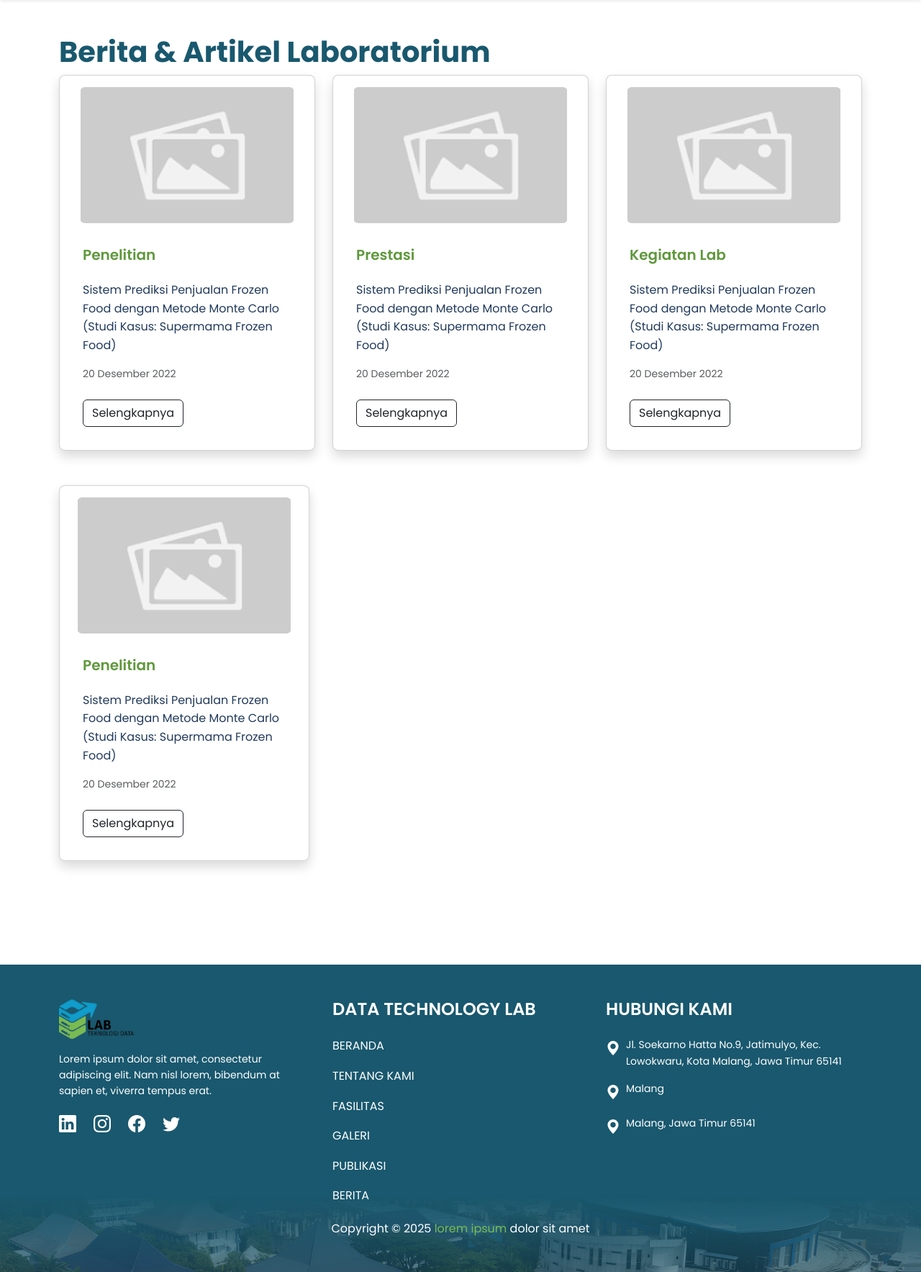
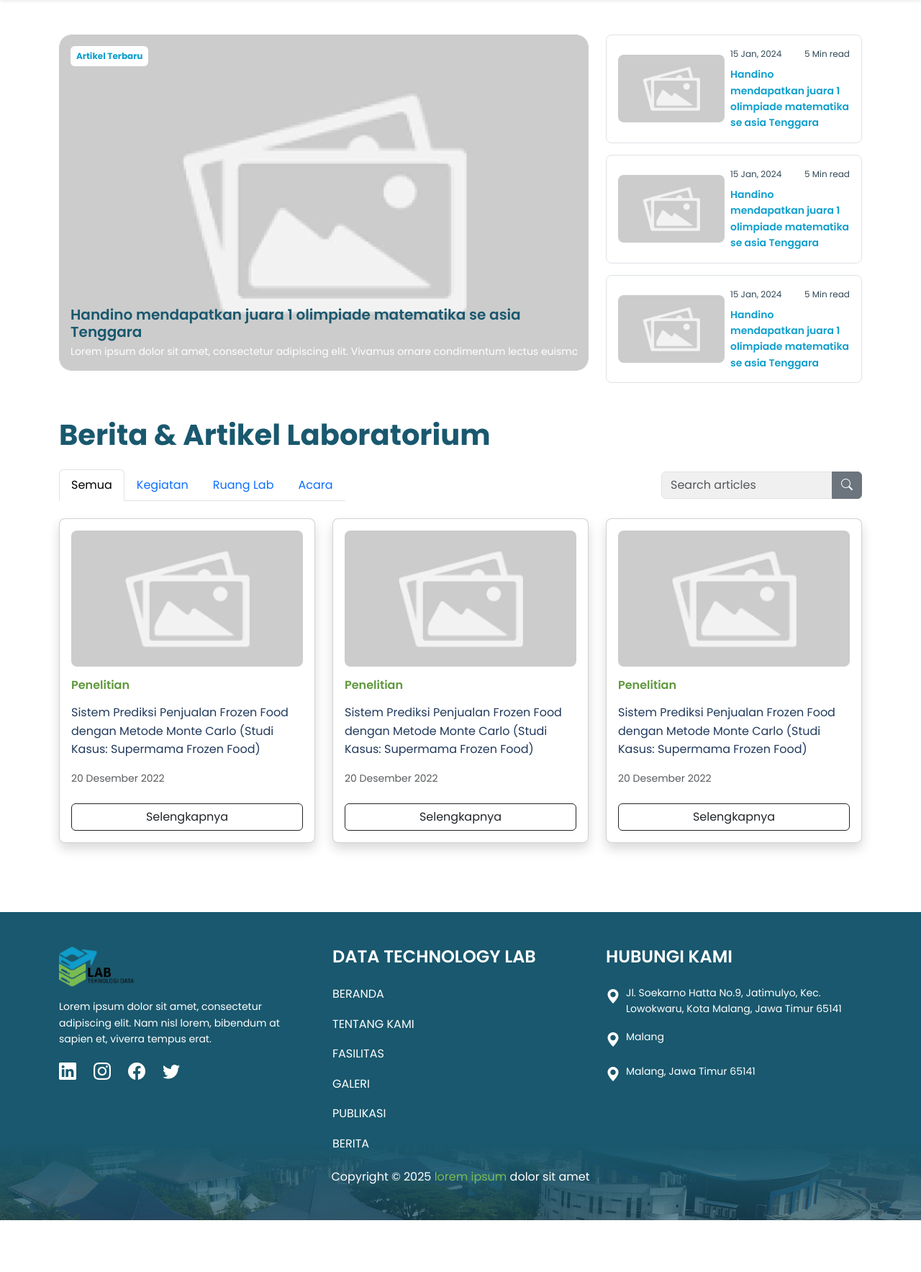
Before and after one commit to fauzanmuh/lab-dt, a PHP site: page /news in a window 1280 px wide. Shown: the part 66-1833 px from the top of the page at 72% size. After the commit the page ends 1761 px from the top, so only its background shows below. Run offline with PHP 8.4, Linux system fonts and the light colour scheme.

Commit message:
feat: add news page

```diff
--- a/app/Views/news.php
+++ b/app/Views/news.php
@@ -1,75 +1,150 @@
 <section class="bg-white" style="min-height: 100vh;">
     <div class="container py-5">
+
+        <div class="row g-4 mb-5">
+            <div class="col-12 col-lg-7 col-xl-8">
+                <div class="position-relative overflow-hidden rounded-4">
+                    <img src="/assets/images/frame.png" alt="" class="w-100 img-fluid rounded-4">
+                    <span class="position-absolute top-0 start-0 m-3 p-2 badge bg-white" style="color: #0F9ECC;">
+                        Artikel Terbaru
+                    </span>
+
+                    <!-- Content -->
+                    <div class="position-absolute bottom-0 start-0 end-0 p-3 text-white text-wrap">
+                        <h5 class="fw-semibold mb-1">
+                            Handino mendapatkan juara 1 olimpiade matematika se asia Tenggara
+                        </h5>
+                        <p class="mb-0 small text-truncate">
+                            Lorem ipsum dolor sit amet, consectetur adipiscing elit. Vivamus ornare condimentum lectus
+                            euismod porttitor. Suspendisse ultricies velit tellus, quis porta quam mollis. Lorem ipsum
+                            dolor sit amet consectetur adipisicing elit. Inventore facilis itaque illo odio voluptate
+                            nobis nihil facere labore. Minus tenetur enim commodi dignissimos obcaecati aliquam ipsum
+                            architecto nostrum fugit vitae?
+                        </p>
+                    </div>
+                </div>
+            </div>
+            <div class="col-12 col-lg-5 col-xl-4 d-flex flex-column gap-3">
+                <div class="border rounded-3 p-3 d-flex align-items-center gap-2">
+                    <img src="/assets/images/frame.png" alt="News Image" class="rounded-3"
+                        style="width: 148px; height: auto; object-fit: cover;">
+                    <div class="d-flex flex-column justify-content-between">
+                        <div class="d-flex justify-content-between align-items-center mb-2" style="font-size: 12px;">
+                            <p class="m-0">15 Jan, 2024</p>
+                            <p class="m-0">5 Min read</p>
+                        </div>
+                        <p class="m-0 fw-semibold" style="font-size: 14px; color: #0F9ECC;">Handino mendapatkan juara 1
+                            olimpiade
+                            matematika se asia Tenggara</p>
+                    </div>
+                </div>
+                <div class="border rounded-3 p-3 d-flex align-items-center gap-2">
+                    <img src="/assets/images/frame.png" alt="News Image" class="rounded-3"
+                        style="width: 148px; height: auto; object-fit: cover;">
+                    <div class="d-flex flex-column justify-content-between">
+                        <div class="d-flex justify-content-between align-items-center mb-2" style="font-size: 12px;">
+                            <p class="m-0">15 Jan, 2024</p>
+                            <p class="m-0">5 Min read</p>
+                        </div>
+                        <p class="m-0 fw-semibold" style="font-size: 14px; color: #0F9ECC;">Handino mendapatkan juara 1
+                            olimpiade
+                            matematika se asia Tenggara</p>
+                    </div>
+                </div>
+                <div class="border rounded-3 p-3 d-flex align-items-center gap-2">
+                    <img src="/assets/images/frame.png" alt="News Image" class="rounded-3"
+                        style="width: 148px; height: auto; object-fit: cover;">
+                    <div class="d-flex flex-column justify-content-between">
+                        <div class="d-flex justify-content-between align-items-center mb-2" style="font-size: 12px;">
+                            <p class="m-0">15 Jan, 2024</p>
+                            <p class="m-0">5 Min read</p>
+                        </div>
+                        <p class="m-0 fw-semibold" style="font-size: 14px; color: #0F9ECC;">Handino mendapatkan juara 1
+                            olimpiade
+                            matematika se asia Tenggara</p>
+                    </div>
+                </div>
+            </div>
+        </div>
+
         <h2 class="text-vision-gradient" style="font-size: 40px; font-weight: bold;">Berita & Artikel Laboratorium
         </h2>
 
+        <div class="d-flex justify-content-between align-items-center my-4">
+            <ul class="nav nav-tabs gallery-tabs justify-content-start">
+                <li class="nav-item">
+                    <a class="nav-link active" href="#">Semua</a>
+                </li>
+                <li class="nav-item">
+                    <a class="nav-link" href="#">Kegiatan</a>
+                </li>
+                <li class="nav-item">
+                    <a class="nav-link" href="#">Ruang Lab</a>
+                </li>
+                <li class="nav-item">
+                    <a class="nav-link" href="#">Acara</a>
+                </li>
+            </ul>
+            <div class="input-group w-25">
+                <input type="text" class="form-control" style="background-color: #F0F0F0;" placeholder="Search articles"
+                    aria-label="Search" aria-describedby="button-search">
+                <button class="btn btn-secondary" type="submit" id="button-search">
+                    <i class="bi bi-search"></i>
+                </button>
+            </div>
+        </div>
+
         <div class="row g-4 mb-5">
-        <div class="col-12 col-md-6 col-xl-4">
+            <div class="col-lg-4">
                 <div class="card shadow rounded-3 p-3 card-news">
                     <div class="text-center">
-                    <img src="/assets/images/frame.png" alt="Facility Image" class="mx-auto d-block"
-                    style="width: 296px; height: 189px; object-fit: cover;">
+                        <img src="/assets/images/frame.png" alt="Facility Image" class="w-100 rounded-3"
+                            style="height: 189px; object-fit: cover;">
                     </div>
-                <div class="card-body text-start">
-                    <h5 class="card-title fw-semibold py-3" style="color: #5F983C;">Penelitian</h5>
+                    <div class="card-body text-start p-0">
+                        <h5 class="card-title fw-semibold py-3 fs-6 m-0" style="color: #5F983C;">Penelitian</h5>
                         <p class="card-text all-text-gradient">
                             Sistem Prediksi Penjualan Frozen Food dengan Metode Monte Carlo
                             (Studi Kasus: Supermama Frozen Food)
                         </p>
                         <p class="text-muted small mt-2">20 Desember 2022</p>
-                    <a href="#" class="btn btn-outline-dark mt-2">Selengkapnya</a>
+                        <a href="#" class="btn btn-outline-dark mt-2 w-100">Selengkapnya</a>
                     </div>
                 </div>
             </div>
-        <div class="col-12 col-md-6 col-xl-4">
+            <div class="col-lg-4">
                 <div class="card shadow rounded-3 p-3 card-news">
                     <div class="text-center">
-                    <img src="/assets/images/frame.png" alt="Facility Image" class="mx-auto d-block"
-                    style="width: 296px; height: 189px; object-fit: cover;">
+                        <img src="/assets/images/frame.png" alt="Facility Image" class="w-100 rounded-3"
+                            style="height: 189px; object-fit: cover;">
                     </div>
-                <div class="card-body text-start">
-                    <h5 class="card-title fw-semibold py-3" style="color: #5F983C;">Prestasi</h5>
+                    <div class="card-body text-start p-0">
+                        <h5 class="card-title fw-semibold py-3 fs-6 m-0" style="color: #5F983C;">Penelitian</h5>
                         <p class="card-text all-text-gradient">
                             Sistem Prediksi Penjualan Frozen Food dengan Metode Monte Carlo
                             (Studi Kasus: Supermama Frozen Food)
                         </p>
                         <p class="text-muted small mt-2">20 Desember 2022</p>
-                    <a href="#" class="btn btn-outline-dark mt-2">Selengkapnya</a>
+                        <a href="#" class="btn btn-outline-dark mt-2 w-100">Selengkapnya</a>
                     </div>
                 </div>
             </div>
-        <div class="col-12 col-md-6 col-xl-4">
+            <div class="col-lg-4">
                 <div class="card shadow rounded-3 p-3 card-news">
                     <div class="text-center">
-                    <img src="/assets/images/frame.png" alt="Facility Image" class="mx-auto d-block"
-                    style="width: 296px; height: 189px; object-fit: cover;">
+                        <img src="/assets/images/frame.png" alt="Facility Image" class="w-100 rounded-3"
+                            style="height: 189px; object-fit: cover;">
                     </div>
-                <div class="card-body text-start">
-                    <h5 class="card-title fw-semibold py-3" style="color: #5F983C;">Kegiatan Lab</h5>
+                    <div class="card-body text-start p-0">
+                        <h5 class="card-title fw-semibold py-3 fs-6 m-0" style="color: #5F983C;">Penelitian</h5>
                         <p class="card-text all-text-gradient">
                             Sistem Prediksi Penjualan Frozen Food dengan Metode Monte Carlo
                             (Studi Kasus: Supermama Frozen Food)
                         </p>
                         <p class="text-muted small mt-2">20 Desember 2022</p>
-                    <a href="#" class="btn btn-outline-dark mt-2">Selengkapnya</a>
+                        <a href="#" class="btn btn-outline-dark mt-2 w-100">Selengkapnya</a>
                     </div>
                 </div>
             </div>
-        <div class="row g-4 mb-5">
-        <div class="col-12 col-md-6 col-xl-4">
-            <div class="card shadow rounded-3 p-3 card-news">
-                <div class="text-center">
-                    <img src="/assets/images/frame.png" alt="Facility Image" class="mx-auto d-block"
-                    style="width: 296px; height: 189px; object-fit: cover;">
-                </div>
-                <div class="card-body text-start">
-                    <h5 class="card-title fw-semibold py-3" style="color: #5F983C;">Penelitian</h5>
-                    <p class="card-text all-text-gradient">
-                        Sistem Prediksi Penjualan Frozen Food dengan Metode Monte Carlo
-                        (Studi Kasus: Supermama Frozen Food)
-                    </p>
-                    <p class="text-muted small mt-2">20 Desember 2022</p>
-                    <a href="#" class="btn btn-outline-dark mt-2">Selengkapnya</a>
         </div>
     </div>
-        </div>
--- a/public/css/style.css
+++ b/public/css/style.css
@@ -161,6 +161,13 @@ body {
   color: #213a5c;
 }
 
+.text-truncate {
+  display: -webkit-box;
+  -webkit-line-clamp: 2;
+  -webkit-box-orient: vertical;
+  overflow: hidden;
+}
+
 @media (max-width: 768px) {
   .card-facility {
     width: 100%;
```
Lines whose indentation alone changed are shown as unchanged.
